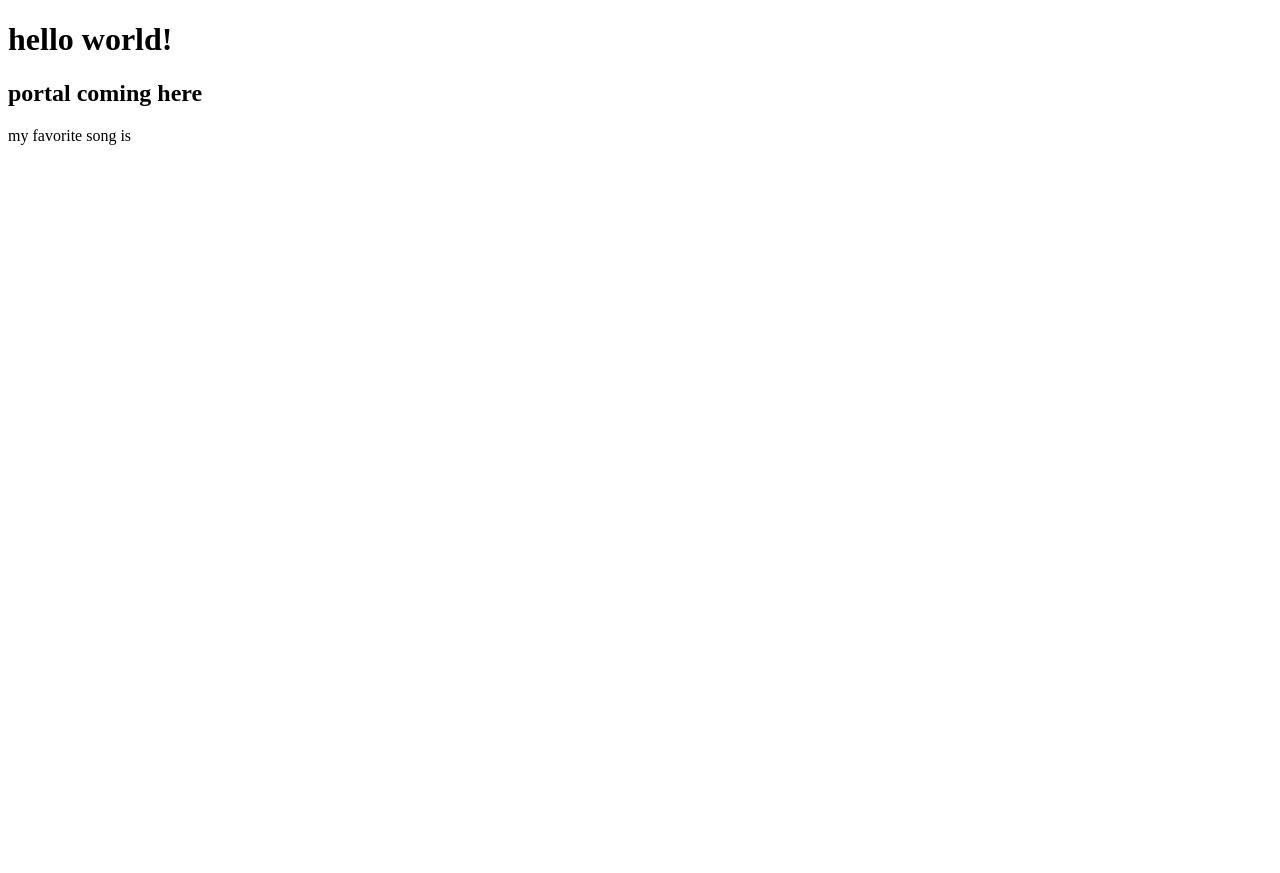
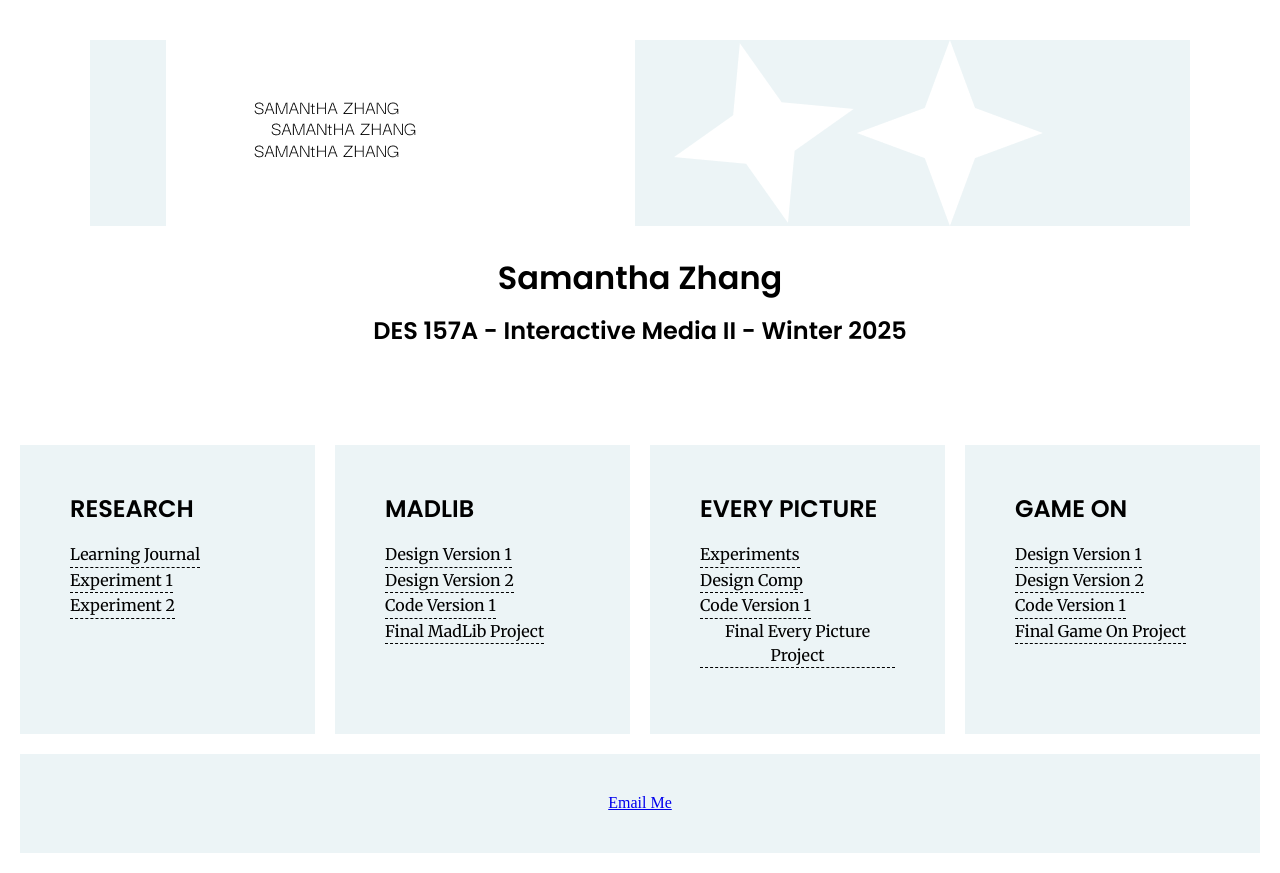
Before and after one commit to sammyzhang9/des157a, a plain HTML site: page index.html in a window 1280 px wide. Before the commit the page ends 800 px from the top, so only its background shows below. Drawn offline with nearby package versions, Linux system fonts and the light colour scheme.

Commit message:
added html and css to portal

```diff
--- a/index.html
+++ b/index.html
@@ -4,10 +4,68 @@
     <meta charset="UTF-8">
     <meta name="viewport" content="width=device-width, initial-scale=1.0">
     <title>samantha zhang github</title>
+
+    <link href="https://cdnjs.cloudflare.com/ajax/libs/normalize/8.0.1/normalize.min.css" rel="stylesheet">
+    <link href="styles.css" rel="stylesheet">
+
+    <!-- google fonts -->
+    <link rel="preconnect" href="https://fonts.googleapis.com">
+    <link rel="preconnect" href="https://fonts.gstatic.com" crossorigin>
+    <link href="https://fonts.googleapis.com/css2?family=Merriweather&display=swap" rel="stylesheet">
+    <link href="https://fonts.googleapis.com/css2?family=Poppins:ital,wght@0,600;1,600&display=swap" rel="stylesheet">
 </head>
 <body>
-    <h1>hello world!</h1>
-    <h2>portal coming here</h2>
-    <p>my favorite song is</p>
+    <header>
+        <div id="banner">
+            <img src="images/banner.png" alt="header image">
+        </div>
+        <h1>Samantha Zhang</h1>
+        <h2>DES 157A - Interactive Media II - Winter 2025</h2>
+    </header>
+
+    <main>
+        <section>
+            <h2>RESEARCH</h2>
+            <ul>
+                <li><a href="#">Learning Journal</a></li>
+                <li><a href="#">Experiment 1</a></li>
+                <li><a href="#">Experiment 2</a></li>
+            </ul>
+        </section>
+
+        <section>
+            <h2>MADLIB</h2>
+            <ul>
+                <li><a href="#">Design Version 1</a></li>
+                <li><a href="#">Design Version 2</a></li>
+                <li><a href="#">Code Version 1</a></li>
+                <li><a href="#">Final MadLib Project</a></li>
+            </ul>
+        </section>
+
+        <section>
+            <h2>EVERY PICTURE</h2>
+            <ul>
+                <li><a href="#">Experiments</a></li>
+                <li><a href="#">Design Comp</a></li>
+                <li><a href="#">Code Version 1</a></li>
+                <li><a href="#">Final Every Picture Project</a></li>
+            </ul>
+        </section>
+
+        <section>
+            <h2>GAME ON</h2>
+            <ul>
+                <li><a href="#">Design Version 1</a></li>
+                <li><a href="#">Design Version 2</a></li>
+                <li><a href="#">Code Version 1</a></li>
+                <li><a href="#">Final Game On Project</a></li>
+            </ul>
+        </section>
+
+        <footer>
+            <a href="mailto:&#115;&#109;&#119;&#122;&#104;&#097;&#110;&#103;&#064;&#117;&#099;&#100;&#097;&#118;&#105;&#115;&#046;&#101;&#100;&#117;">Email Me</a>
+        </footer>
+    </main>
 </body>
 </html>
--- /dev/null
+++ b/styles.css
@@ -0,0 +1,90 @@
+/* .top {
+    background: url(images/banner.png);
+    background-size: cover;
+    padding: 7px 0 5px 0;
+    animation: expand 3s ease-in-out 200ms forwards;
+    width: 0;
+} */
+
+/* @keyframes expand {
+    0% {
+      width: 0px;
+    }
+    100% {
+      width: 100%;
+    }
+  } */
+
+
+header {
+    text-align: center;
+    padding: 40px 20px;
+}
+
+header h1 {
+    font-family: "Poppins", serif;
+    margin: 30px 0 20px 0;
+}
+
+header h2 {
+    margin: 0 0 40px 0;
+    font-weight: normal;
+}
+
+main {
+    display: flex;
+    justify-content: space-between;
+    flex-wrap: wrap;
+    padding: 20px;
+    gap: 20px;
+}
+
+section {
+    flex: 1;
+    min-width: 200px;
+    padding: 50px;
+    box-sizing: border-box;
+    background-color: #ECF4F6;
+}
+
+
+h2 {
+    font-family: "Poppins", serif;
+    margin-top: 0;
+}
+
+h2:hover {
+    font-style: italic;
+}
+
+ul {
+    padding: 0;
+}
+
+ul li {
+    list-style-type: none
+}
+
+ul li a {
+    text-decoration: none;
+    border-bottom: 1px dashed #000;
+    padding-bottom: 0.5px;
+    font-family: "Merriweather";
+    font-size: 16px;
+    color: black;
+    text-align: center;
+    line-height: 1.5em;
+    display: inline-block;
+}
+
+section ul li a:hover {
+    color: #564DFF;
+    border-bottom: 1px solid #564DFF;
+}
+
+footer {
+    width: 100%;
+    background-color: #ECF4F6;
+    padding: 40px;
+    text-align: center;
+}
```
Also changed, not shown: exp/exp1.html (added, +25 -0 lines), images/banner.png (added), 2 other files.
